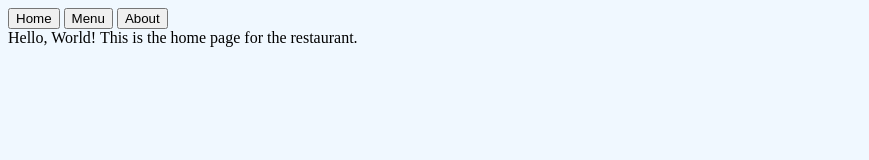
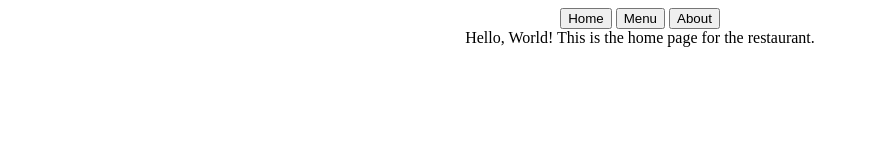
Before and after one commit to brookemelody/odin-restaurant-page, a website built with webpack: page src/template.html in a window 1280 px wide. Shown: the whole page, without its empty margins (0-869 px from the left). Built offline with nearby package versions, Linux system fonts and the light colour scheme.

Commit message:
Adjust CSS to center the content horizontally

```diff
--- a/src/styles.css
+++ b/src/styles.css
@@ -1,3 +1,6 @@
 body {
-    background-color: aliceblue;
+    display: flex;
+    flex-direction: column;
+    justify-content: center;
+    text-align: center;
 }
```
